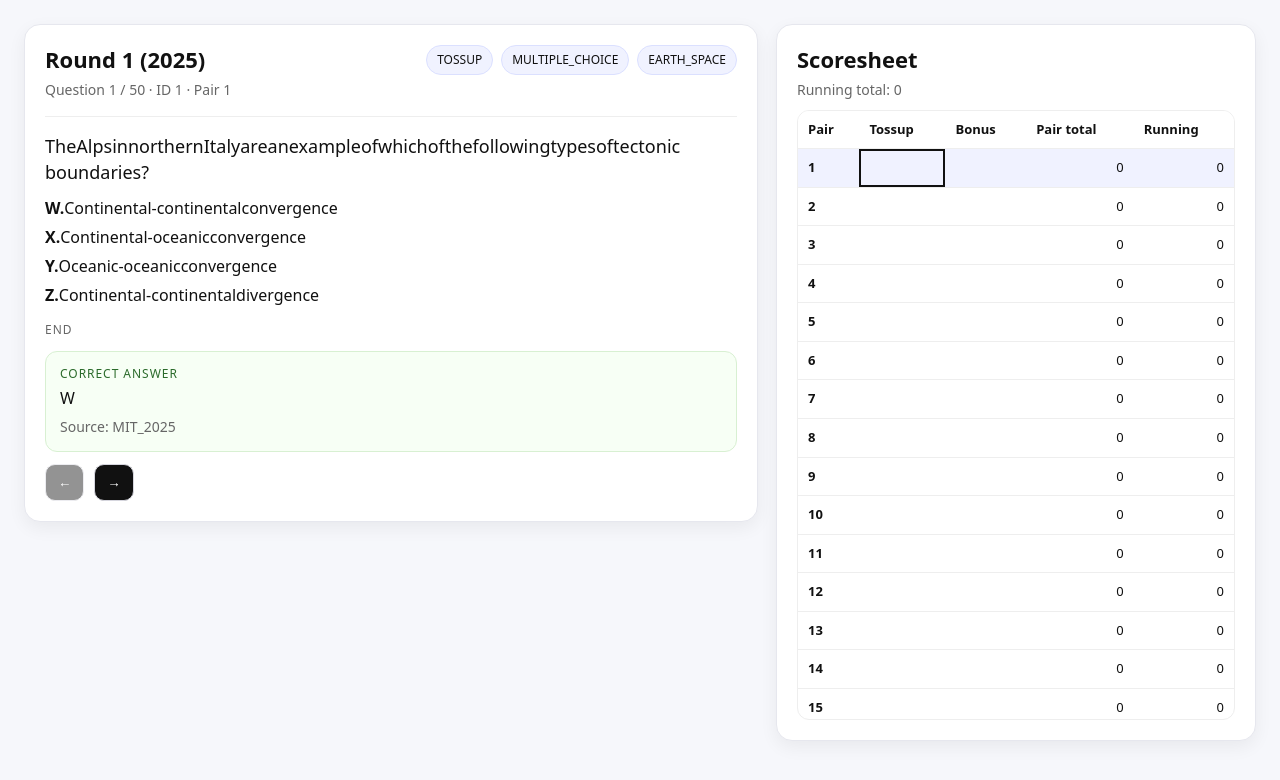
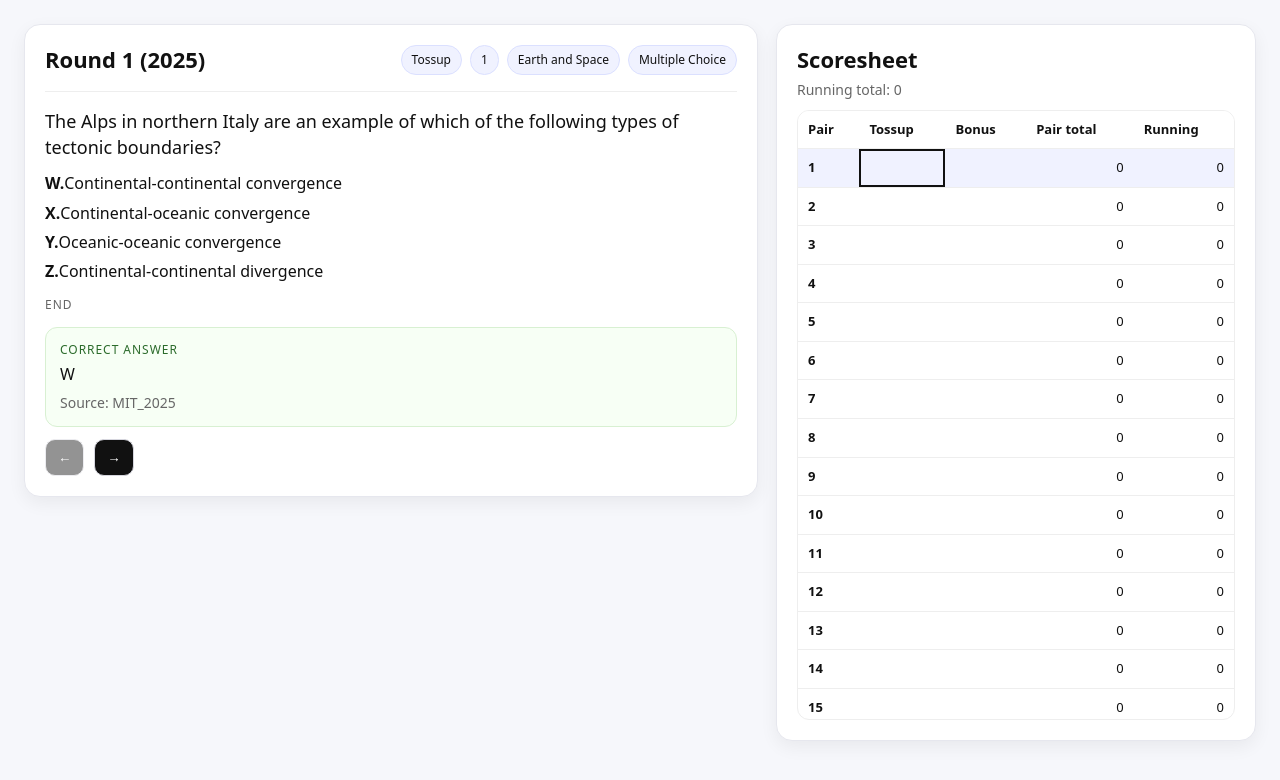
Before and after one commit to xpoes123/scibowl-org, a React (Vite) app in the folder apps/moss/frontend/: page / in a window 1280 px wide. Shown: the top 780 px of the page. Built offline with nearby package versions, Linux system fonts and the light colour scheme.

Commit message:
Map JSON flags to pill display values

```diff
--- a/apps/moss/frontend/src/App.tsx
+++ b/apps/moss/frontend/src/App.tsx
@@ -7,6 +7,27 @@ type QuestionStyle = "MULTIPLE_CHOICE" | "SHORT_ANSWER" | "IDENTIFY_ALL" | "RANK
 const END_TOKEN = "END" as const;
 
 type AttemptResult = "correct" | "incorrect";
+
+const DISPLAY_QUESTION_TYPE: Record<QuestionType, string> = {
+    TOSSUP: "Tossup",
+    BONUS: "Bonus",
+};
+
+const DISPLAY_CATEGORY: Record<string, string> = {
+    BIOLOGY: "Biology",
+    CHEMISTRY: "Chemistry",
+    EARTH_SPACE: "Earth and Space",
+    ENERGY: "Energy",
+    MATH: "Math",
+    PHYSICS: "Physics",
+};
+
+const DISPLAY_QUESTION_STYLE: Record<QuestionStyle, string> = {
+    MULTIPLE_CHOICE: "Multiple Choice",
+    SHORT_ANSWER: "Short Answer",
+    IDENTIFY_ALL: "Short Answer",
+    RANK: "Short Answer",
+};
 
 type AttemptLocation =
     | { kind: "question"; wordIndex: number }
@@ -260,15 +281,15 @@ export default function App() {
                             <h1 className="title">
                                 {data.packet} ({data.year})
                             </h1>
-                            <p className="muted">
-                                Question {idx + 1} / {questions.length} · ID {q.id} · Pair {q.pair_id}
-                            </p>
                         </div>
 
                         <div className="pillRow">
-                            <span className="pill">{q.question_type}</span>
-                            <span className="pill">{q.question_style}</span>
-                            <span className="pill">{q.category}</span>
+                            <span className="pill">{DISPLAY_QUESTION_TYPE[q.question_type] ?? q.question_type}</span>
+                            <span className="pill">{q.pair_id}</span>
+                            <span className="pill">{DISPLAY_CATEGORY[q.category] ?? q.category}</span>
+                            <span className="pill">
+                                {DISPLAY_QUESTION_STYLE[q.question_style] ?? q.question_style}
+                            </span>
                         </div>
                     </div>
 
@@ -285,9 +306,13 @@ export default function App() {
                                             : "wordWrapIncorrect"
                                         : "";
                                 return (
+                                    <span key={wordIndex}>
                                         <span
-                                        key={wordIndex}
-                                        className={["wordWrap", selected ? "wordWrapSelected" : "", correctnessClass]
+                                            className={[
+                                                "wordWrap",
+                                                selected ? "wordWrapSelected" : "",
+                                                correctnessClass,
+                                            ]
                                                 .filter(Boolean)
                                                 .join(" ")}
                                         >
@@ -308,7 +333,8 @@ export default function App() {
                                             >
                                                 {word}
                                             </button>
-                                        {wordIndex < questionWords.length - 1 ? " " : ""}
+                                        </span>
+                                        {wordIndex < questionWords.length - 1 ? " " : null}
                                     </span>
                                 );
                             })}
@@ -384,8 +410,8 @@ export default function App() {
                                                         : "";
 
                                                 return (
+                                                    <span key={wordIndex}>
                                                         <span
-                                                        key={wordIndex}
                                                             className={[
                                                                 "wordWrap",
                                                                 selected ? "wordWrapSelected" : "",
@@ -415,7 +441,8 @@ export default function App() {
                                                             >
                                                                 {word}
                                                             </button>
-                                                        {wordIndex < words.length - 1 ? " " : ""}
+                                                        </span>
+                                                        {wordIndex < words.length - 1 ? " " : null}
                                                     </span>
                                                 );
                                             })}
```
Lines whose indentation alone changed are shown as unchanged.
